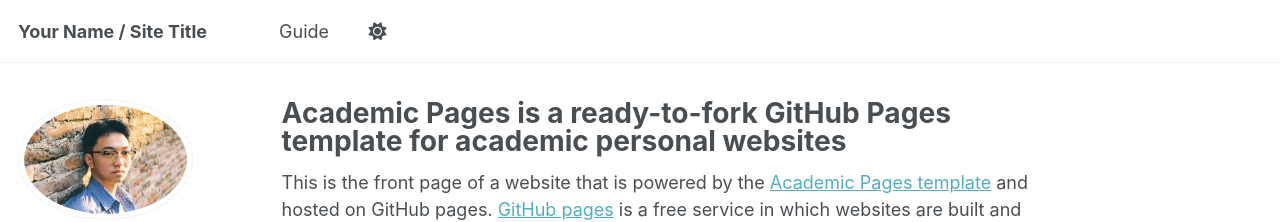
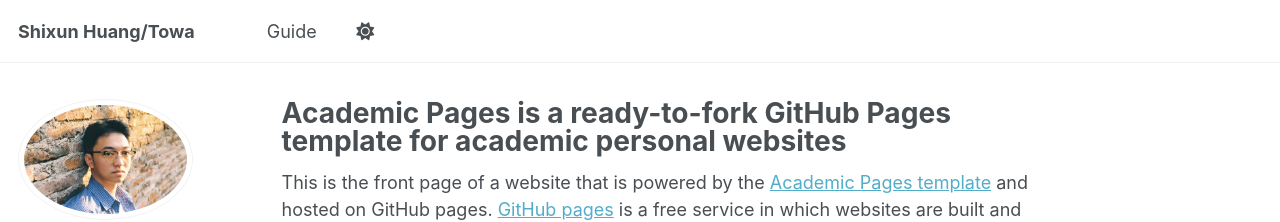
Before and after one commit to Alessange/Alessange.github.io, a Jekyll site: the page built from _pages/about.md, in a window 1280 px wide. Shown: the top 222 px of the page. Built offline with Jekyll 4.4.1, drawn with Linux system fonts in a browser that asks for light colours; a script that is not in the unit is left out.

Commit message:
new config

```diff
--- a/_config.yml
+++ b/_config.yml
@@ -9,7 +9,7 @@
 # Basic Site Settings
 locale                   : "en-US"
 site_theme               : "default"
-title                    : "Your Name / Site Title"
+title                    : "Shixun Huang/Towa"
 title_separator          : "-"
 name                     : &name "Your Name"
 description              : &description "personal description"
```
